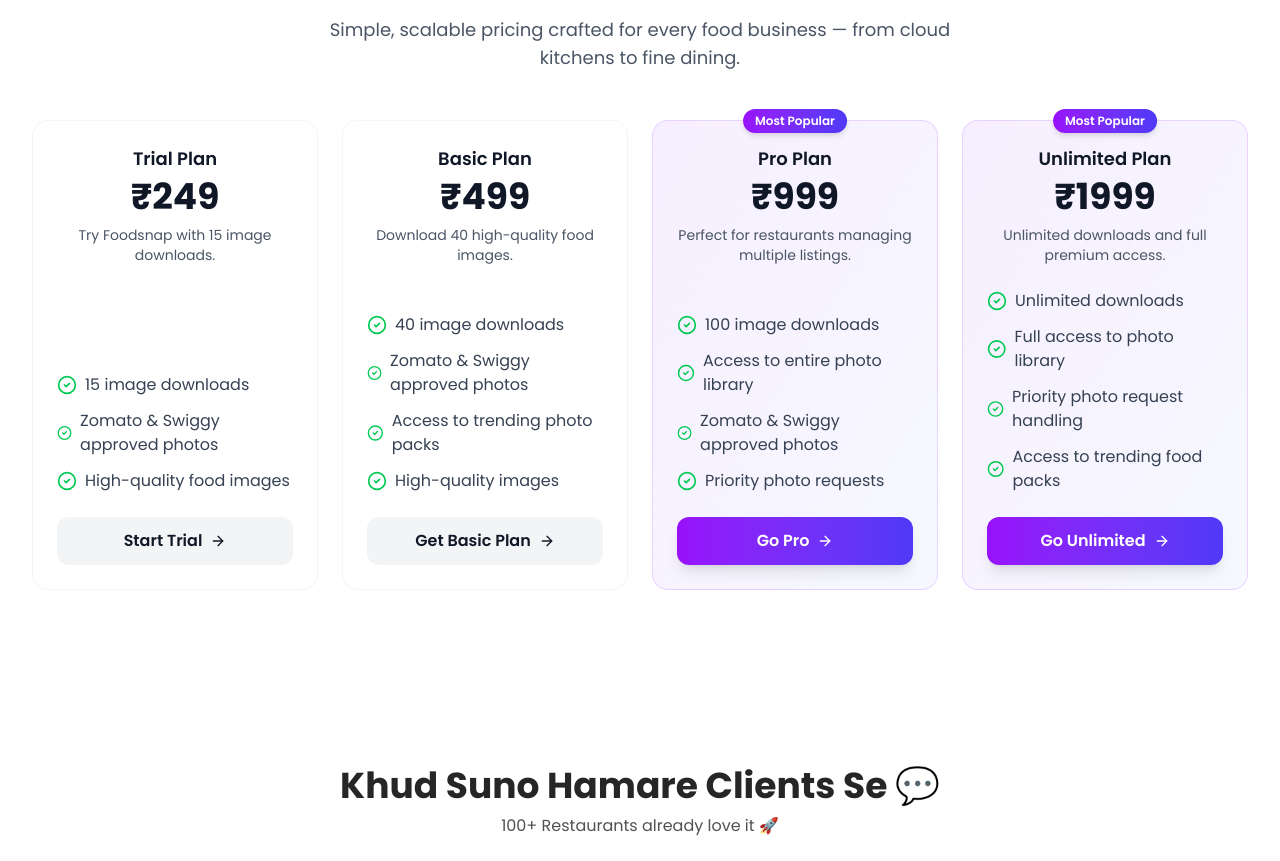
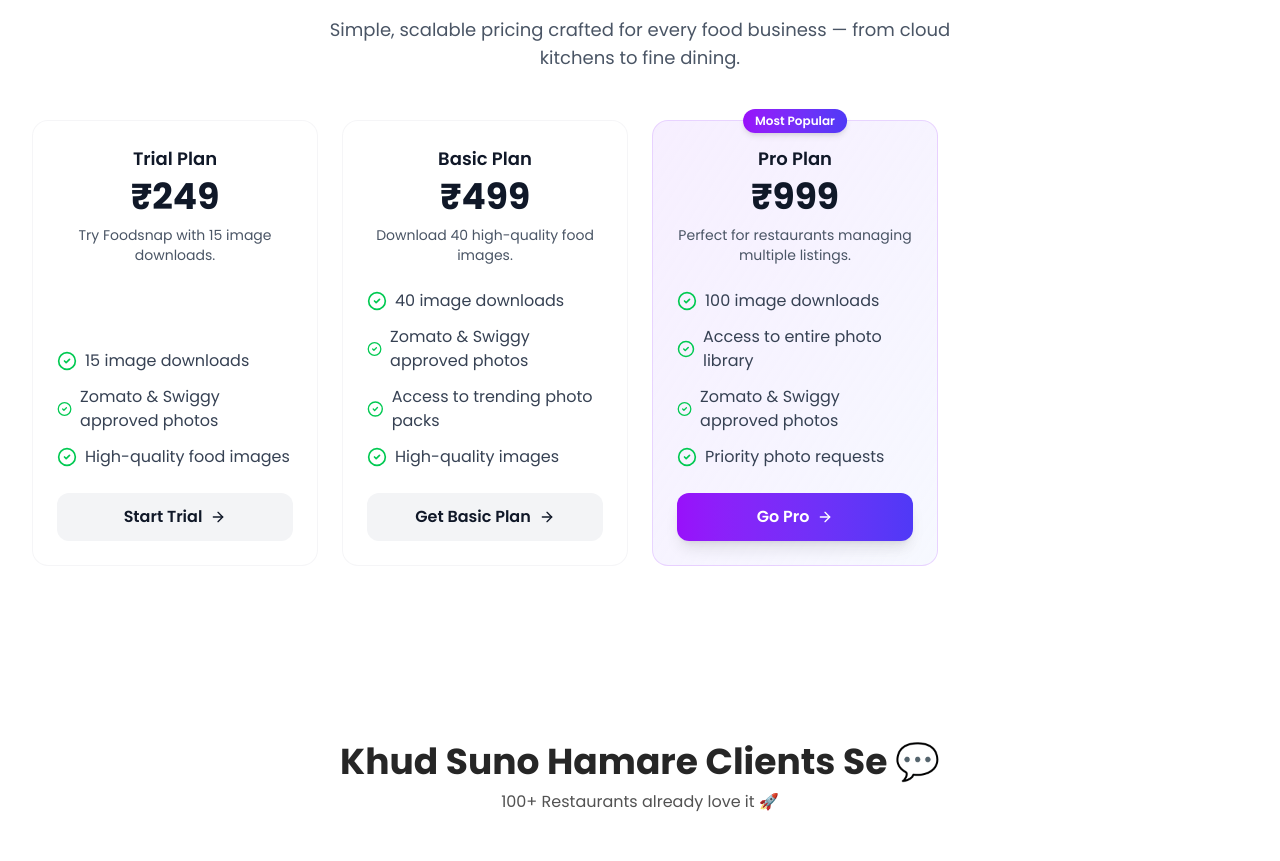
Before and after one commit to ajitkushwaha123/photo-library-landling-page, a Next.js app: page / in a window 1280 px wide. Shown: the part 7420-8281 px from the top of the page. Built offline with nearby package versions, Linux system fonts and the light colour scheme.

Commit message:
Update index.jsx

```diff
--- a/src/components/global/Home/Pricing/index.jsx
+++ b/src/components/global/Home/Pricing/index.jsx
@@ -46,21 +46,6 @@
     ],
     button: "Go Pro",
     link: "/payment/cart?plan=pro",
-    highlight: true,
-  },
-  {
-    key: "unlimited",
-    name: "Unlimited Plan",
-    price: "₹1999",
-    description: "Unlimited downloads and full premium access.",
-    features: [
-      "Unlimited downloads",
-      "Full access to photo library",
-      "Priority photo request handling",
-      "Access to trending food packs",
-    ],
-    button: "Go Unlimited",
-    link: "/payment/cart?plan=unlimited",
     highlight: true,
   },
 ];
```
